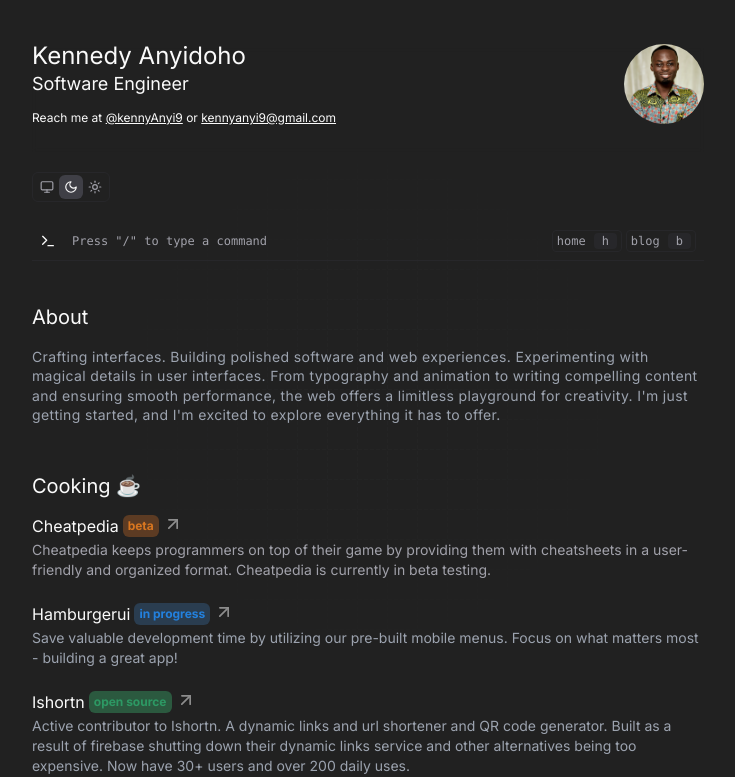
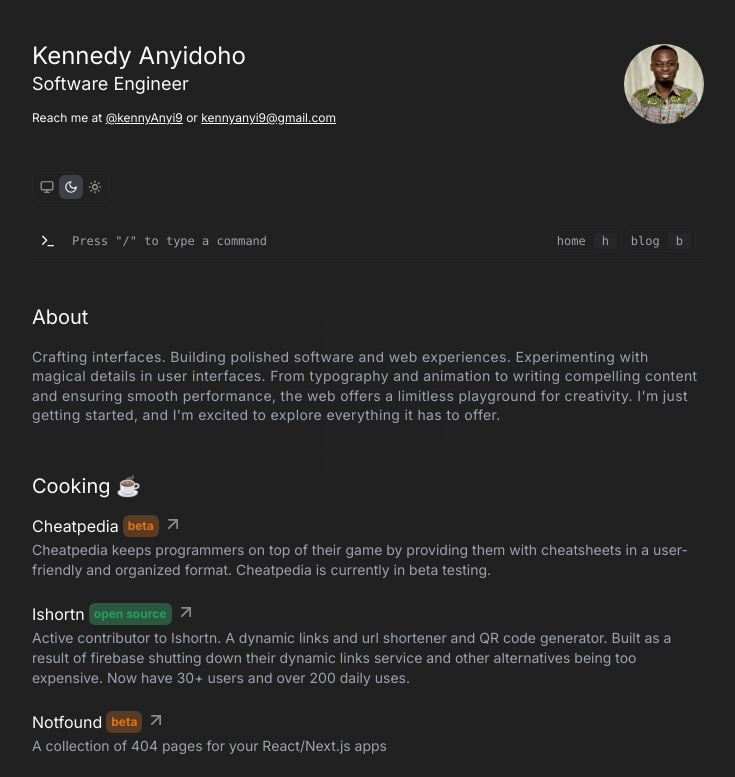
Before and after one commit to kennyAnyi9/portfolio, a Next.js app: page / in a window 1280 px wide. Shown: the top 777 px of the page, without its empty margins (272-1007 px from the left). Built offline with nearby package versions, Linux system fonts and the light colour scheme.

Commit message:
Update page.tsx

```diff
--- a/app/(root)/page.tsx
+++ b/app/(root)/page.tsx
@@ -62,28 +62,7 @@ export default function Home() {
               </p>
             </Link>
 
-          <Link
-            target="_blank"
-            className="flex flex-col w-full"
-            href="https://hamburgersui.vercel.app/"
-          >
-            <div className="flex gap-1 flex-row ">
-              <p className="text-base hover:underline leading-7 group">
-                Hamburgerui
-              </p>
-              <Badge
-                variant={"default"}
-                className="w-fit h-fit px-1 bg-[#2A3D50] text-[#2381DE] hover:bg-[#2A3D50] rounded-md my-auto"
-              >
-                in progress
-              </Badge>
-              <ArrowUpRight className="size-5 mb-1.5 opacity-50 my-auto" />
-            </div>
-            <p className="text-sm text-muted-foreground dark:text-gray-400">
-              Save valuable development time by utilizing our pre-built mobile
-              menus. Focus on what matters most - building a great app!
-            </p>
-          </Link>
+
 
           <Link
             target="_blank"
@@ -112,7 +91,7 @@ export default function Home() {
           <Link
             target="_blank"
             className="flex flex-col w-full"
-            href="https://notfound.kennyanyi.me/"
+            href="https://notfound.kennyanyi.xyz/"
           >
             <div className="flex gap-1 flex-row ">
               <p className="text-base hover:underline leading-7 group">
@@ -134,7 +113,7 @@ export default function Home() {
           <Link
             target="_blank"
             className="flex flex-col w-full"
-            href="https://typeicon.kennyanyi.me/"
+            href="https://typeicon.kennyanyi.xyz/"
           >
             <div className="flex gap-1 flex-row ">
               <p className="text-base hover:underline leading-7 group">
```
